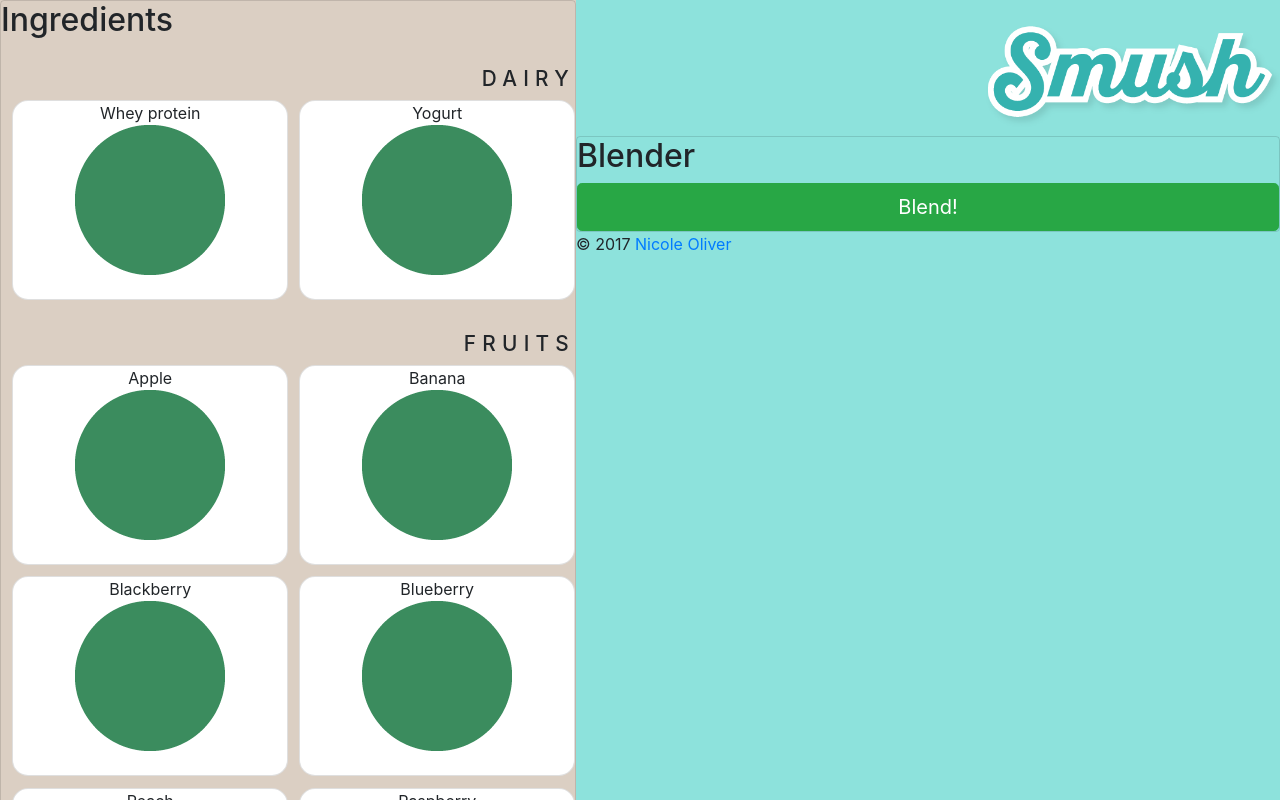
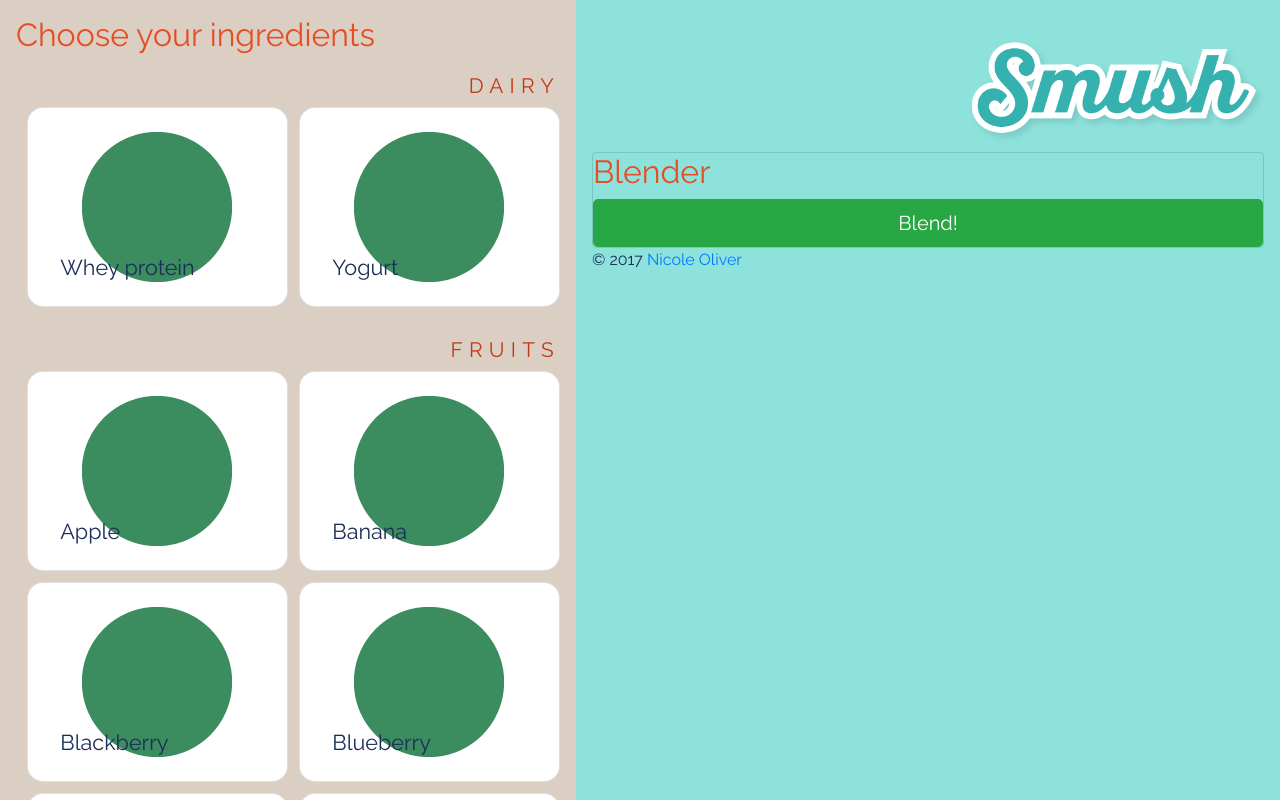
Before and after one commit to nixallover/smashing, an Angular app: page / in a window 1280 px wide. Shown: the top 800 px of the page. Built offline with nearby package versions, Linux system fonts and the light colour scheme.

Commit message:
built out ingredient list and header styles

```diff
--- a/src/app/app.component.scss
+++ b/src/app/app.component.scss
@@ -9,9 +9,13 @@
 .ingredients-container {
   background-color: $color-neutral;
   width: 45%;
+  padding: 1em;
+  // height: 600px;
+  // overflow-x: scroll;
 }
 .blender-container {
   width: 55%;
+  padding: 1em;
 }
 
 // app title img
--- a/src/app/data/categories.ts
+++ b/src/app/data/categories.ts
@@ -23,7 +23,7 @@ export var CATEGORIES: Category[] = [
     },
     {
         id: 'seed',
-        title: 'Seed',
+        title: 'Seeds',
         ingredients: []
     }
 ];
--- a/src/app/ingredients/ingredient-list/ingredient-list.component.html
+++ b/src/app/ingredients/ingredient-list/ingredient-list.component.html
@@ -1,16 +1,8 @@
-<div class="card card-block">
-  <h2>Ingredients</h2>
+
+<h2>Choose your ingredients</h2>
 {{pantry | json}}
 <div *ngFor="let category of pantryData.pantry">
   <h3 class="ingredient-category-header">{{category.title}}</h3>
-
-    <!--<div class="list-group">
-      <a *ngFor="let ingredient of category.ingredients"
-        (click)="addIngredient(ingredient)"
-        class="list-group-item list-group-item-action">
-        {{ingredient.name}}
-      </a>
-    </div>-->
 
   <div *ngFor="let ingredient of category.ingredients"
     (click)="addIngredient(ingredient)"
@@ -20,4 +12,3 @@
     </div>
   </div>
 </div>
-</div>
--- a/src/app/ingredients/ingredient-list/ingredient-list.component.scss
+++ b/src/app/ingredients/ingredient-list/ingredient-list.component.scss
@@ -19,6 +19,10 @@ h3.ingredient-category-header {
     vertical-align: top;
 
     .ingredient-name {
-
+        display: block;
+        position: absolute;
+        bottom: 1em;
+        left: 1.5em;
+        font-size: 135%;
     }
 }
--- a/src/common.css
+++ b/src/common.css
@@ -1 +1 @@
-body{background-color:#8DE2DC}.card{background-color:transparent}
+body{background-color:#8DE2DC;color:#1C2E56;font-family:'Raleway', sans-serif}h1,h2{color:#E54D25}h3,h4,h5,h6{color:#c03a17}.card{background-color:transparent}
--- a/src/index.html
+++ b/src/index.html
@@ -7,6 +7,7 @@
 
   <meta name="viewport" content="width=device-width, initial-scale=1">
   <link rel="icon" type="image/x-icon" href="favicon.ico">
+  <link href="https://fonts.googleapis.com/css?family=Raleway" rel="stylesheet" />
 </head>
 <body>
   <app-root>Loading...</app-root>
--- a/src/sass/_colors.scss
+++ b/src/sass/_colors.scss
@@ -2,5 +2,6 @@ $color-white: #FFF;
 $color-neutral: #DBCFC3;
 $color-base: #8DE2DC;
 $color-primary: #35B2AF;
-$color-secondary: #FFAF99;
+$color-secondary: #E54D25;
 $color-teriary: #B25842;
+$color-dark: #1C2E56;
--- a/src/sass/common.scss
+++ b/src/sass/common.scss
@@ -2,6 +2,15 @@
 
 body {
     background-color: $color-base;
+    color: $color-dark;
+    font-family: 'Raleway', sans-serif;
+}
+
+h1, h2 {
+    color: $color-secondary;
+}
+h3, h4, h5, h6 {
+    color: darken($color-secondary, 10);
 }
 
 .card {
```
Lines whose indentation alone changed are shown as unchanged.
